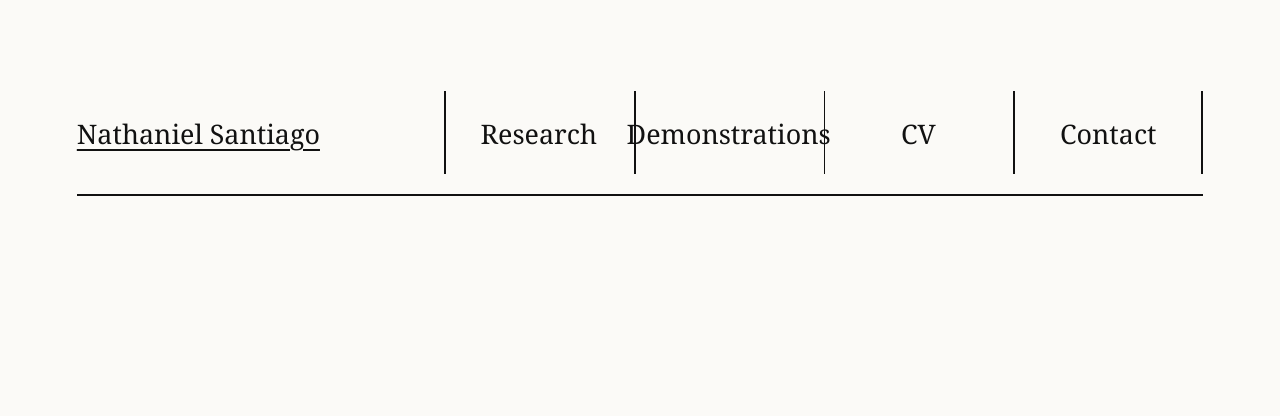
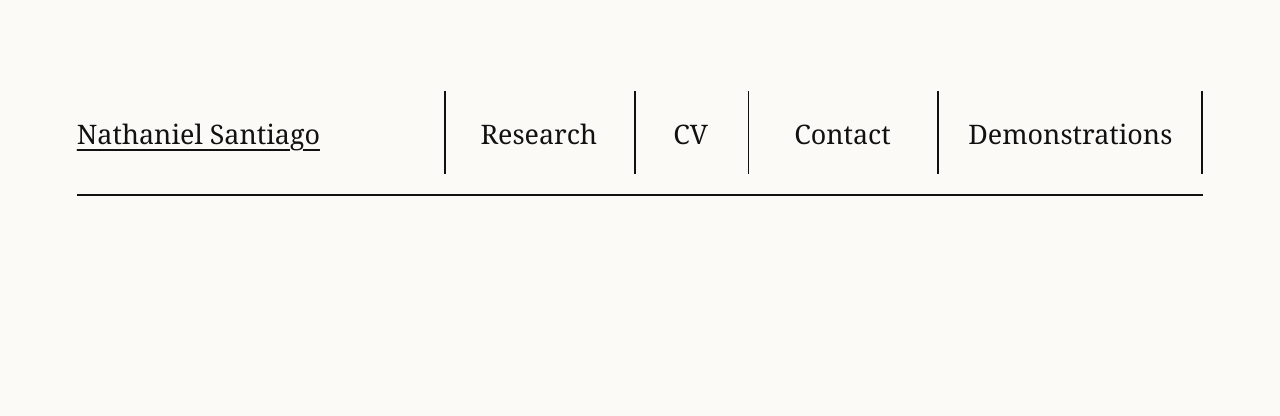
Before and after one commit to ndsantia/ndsantia.github.io, a plain HTML site: page index.html in a window 1280 px wide. Shown: the top 416 px of the page. Drawn offline with Linux system fonts and the light colour scheme.

Commit message:
Fix demonstrations header alignment

```diff
--- a/index.html
+++ b/index.html
@@ -4,16 +4,16 @@
     <meta charset="utf-8">
     <meta name="viewport" content="width=device-width, initial-scale=1">
     <title>Nathaniel Santiago</title>
-    <link rel="stylesheet" href="styles.css?v=3">
+    <link rel="stylesheet" href="styles.css?v=4">
   </head>
   <body>
     <header class="site-header" aria-label="Primary navigation">
       <nav class="sketch-nav">
         <a class="brand" href="index.html" aria-current="page">Nathaniel Santiago</a>
         <a href="research.html">Research</a>
-        <a href="event.html">Demonstrations</a>
         <a href="cv.html">CV</a>
         <a href="contact.html">Contact</a>
+        <a href="event.html">Demonstrations</a>
       </nav>
     </header>
 
--- a/styles.css
+++ b/styles.css
@@ -35,7 +35,12 @@ a {
 .sketch-nav {
   position: relative;
   display: grid;
-  grid-template-columns: minmax(13rem, 1.45fr) repeat(4, minmax(7rem, 0.75fr));
+  grid-template-columns:
+    minmax(13rem, 1.45fr)
+    minmax(7rem, 0.75fr)
+    minmax(4.5rem, 0.45fr)
+    minmax(7rem, 0.75fr)
+    minmax(12rem, 1.05fr);
   align-items: end;
   max-width: 78rem;
   margin: 0 auto;
```
Also changed, not shown: contact.html (+2 -2 lines), cv.html (+2 -2 lines), event.html (+2 -2 lines), research.html (+2 -2 lines).
